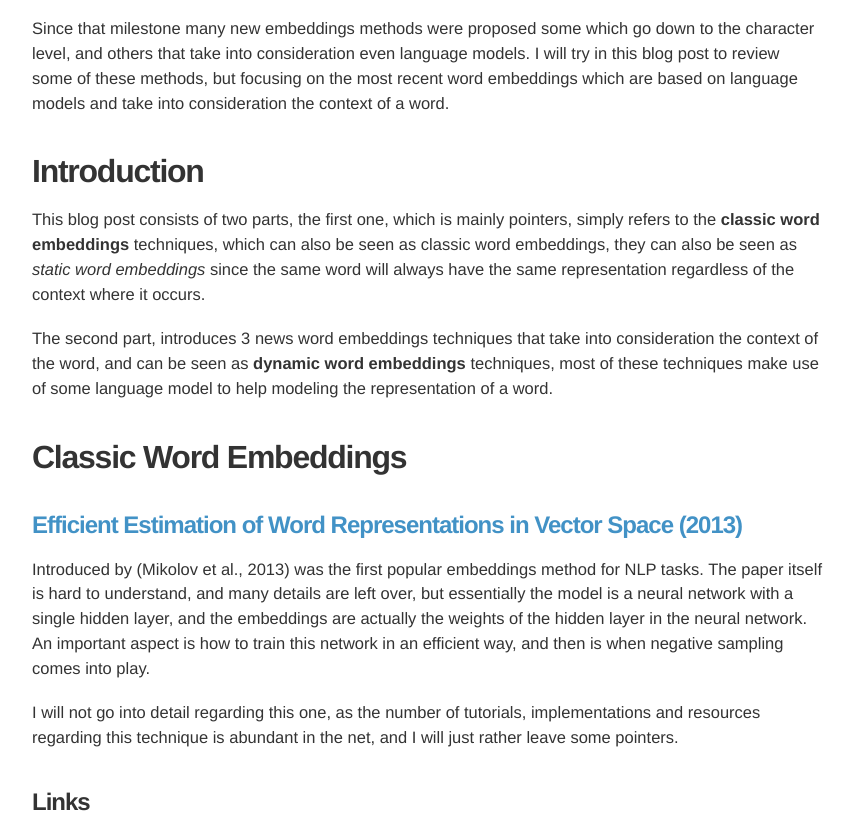
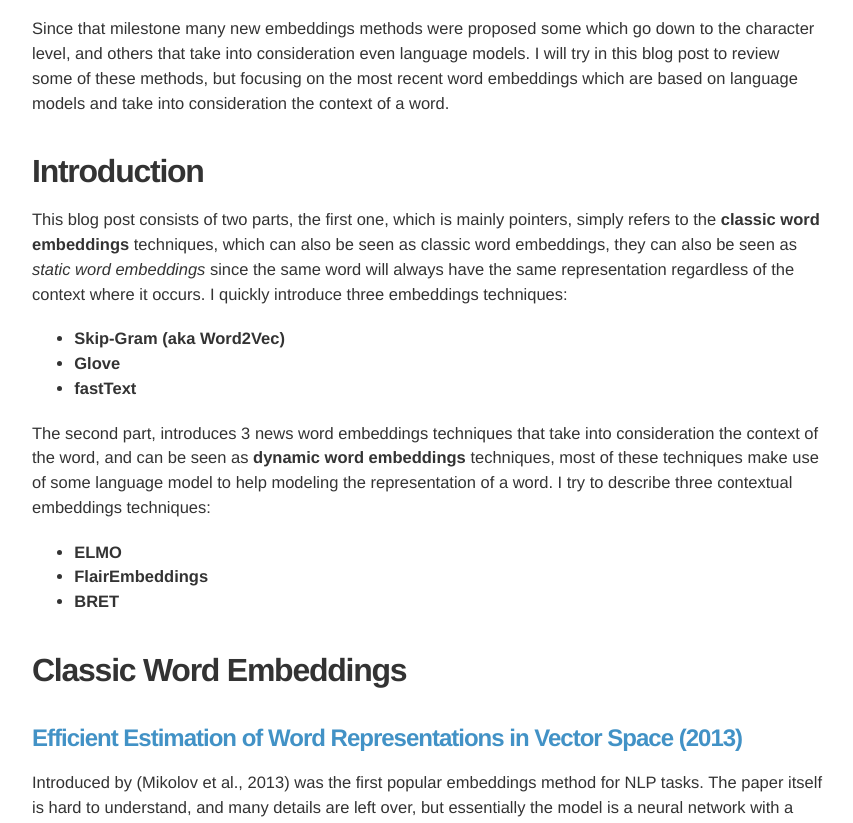
Before and after one commit to davidsbatista/davidsbatista.net, a Jekyll site: the page built from _posts/2018-12-06-Word_Embeddings.md, in a window 1280 px wide and 1400 px high, scrolled down 318 px. Shown: the top 823 px of the window, without its empty margins (213-1066 px from the left). Built offline with Jekyll 4.4.1, drawn with Linux system fonts in a browser that asks for light colours; nearby versions of some CDN libraries; some web fonts are replaced; formulas are drawn with MathJax 3; some of the changed text lies outside the part shown.

Commit message:
added more text to Embeddings post

```diff
--- a/_posts/2018-12-06-Word_Embeddings.md
+++ b/_posts/2018-12-06-Word_Embeddings.md
@@ -15,15 +15,31 @@ Since that milestone many new embeddings methods were proposed some which go dow
 
 ## __Introduction__
 
-This blog post consists of two parts, the first one, which is mainly pointers, simply refers to the __classic word embeddings__ techniques, which can also be seen as classic word embeddings, they can also be seen as _static word embeddings_ since the same word will always have the same representation regardless of the context where it occurs.
+This blog post consists of two parts, the first one, which is mainly pointers, simply refers to the __classic word embeddings__ techniques, which can also be seen as classic word embeddings, they can also be seen as _static word embeddings_ since the same word will always have the same representation regardless of the context where it occurs. I quickly introduce three embeddings techniques:
 
-The second part, introduces 3 news word embeddings techniques that take into consideration the context of the word, and can be seen as __dynamic word embeddings__ techniques, most of these techniques make use of some language model to help modeling the representation of a word.
+- __Skip-Gram (aka Word2Vec)__
+- __Glove__
+- __fastText__
+
+The second part, introduces 3 news word embeddings techniques that take into consideration the context of the word, and can be seen as __dynamic word embeddings__ techniques, most of these techniques make use of some language model to help modeling the representation of a word. I try to describe three contextual embeddings techniques:
+
+- __ELMO__
+- __FlairEmbeddings__
+- __BRET__
 
 ## __Classic Word Embeddings__
 
 #### [Efficient Estimation of Word Representations in Vector Space (2013)](https://arxiv.org/pdf/1301.3781.pdf)
 
-Introduced by (Mikolov et al., 2013) was the first popular embeddings method for NLP tasks. The paper itself is hard to understand, and many details are left over, but essentially the model is a neural network with a single hidden layer, and the embeddings are actually the weights of the hidden layer in the neural network. An important aspect is how to train this network in an efficient way, and then is when negative sampling comes into play.
+Introduced by (Mikolov et al., 2013) was the first popular embeddings method for NLP tasks. The paper itself is hard to understand, and many details are left over, but essentially the model is a neural network with a single hidden layer, and the embeddings are actually the weights of the hidden layer in the neural network.
+
+<figure>
+  <img style="width: 85%; height: 85%" src="/assets/images/2018-12-06-skip_gram_net_arch.png">
+  <figcaption><br>Image taken from http://mccormickml.com/2016/04/19/word2vec-tutorial-the-skip-gram-model/</figcaption>
+</figure>
+
+
+An important aspect is how to train this network in an efficient way, and then is when negative sampling comes into play.
 
 I will not go into detail regarding this one, as the number of tutorials, implementations and resources regarding this technique is abundant in the net, and I will just rather leave some pointers.
 
@@ -44,10 +60,16 @@ I will also give a brief overview of this work since there is also abundant reso
 
 Count models, like GloVe, learn the vectors by essentially doing some sort of dimensionality reduction on the co-occurrence counts matrix. They start by constructing a matrix with counts of word co-occurrence information, each row tells how often does a word occur with every other word in some defined context-size in a large corpus. This matrix is then factorize, resulting in a lower dimension matrix, where each row is some vector representation for each word.
 
+<figure>
+  <img style="width: 85%; height: 85%" src="/assets/images/2018-12-06-glove-matrix-factorisation-5.jpg">
+  <figcaption><br>Image taken from http://building-babylon.net/2015/07/29/glove-global-vectors-for-word-representations/</figcaption>
+</figure>
+
 The dimensionality reduction is typically done by minimizing a some kind of 'reconstruction loss' that finds lower-dimension representations of the original matrix and which can explain most of the variance in the original high-dimensional matrix.
 
 #### __Links__
 - [GloVe project at Stanford](https://nlp.stanford.edu/projects/glove/)
+- [Building Babylon: Global Vectors for Word Representations](http://building-babylon.net/2015/07/29/glove-global-vectors-for-word-representations/)
 - [Good summarization on text2vec.org](http://text2vec.org/glove.html)
 - [Stanford NLP with Deep Learning: Lecture 3 GloVe - Global Vectors for Word Representation](https://www.youtube.com/watch?v=ASn7ExxLZws)
 - [Paper Dissected: 'Glove: Global Vectors for Word Representation' Explained](http://mlexplained.com/2018/04/29/paper-dissected-glove-global-vectors-for-word-representation-explained)
```
